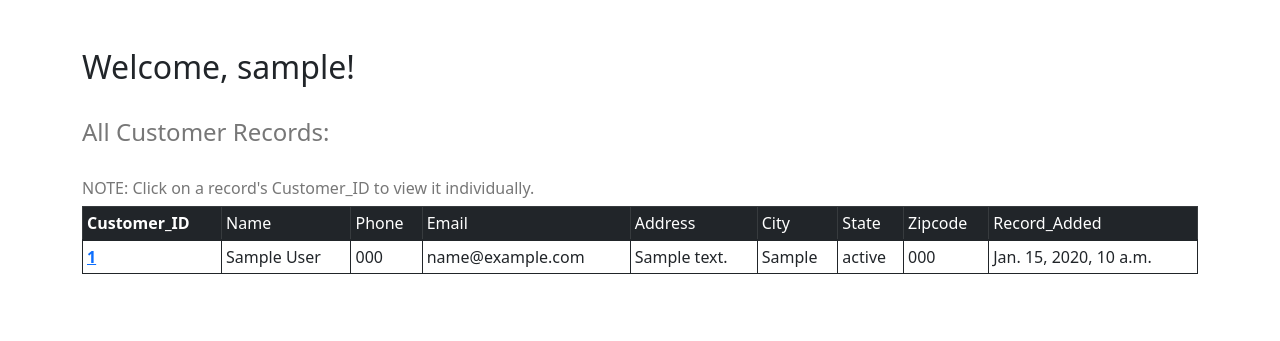
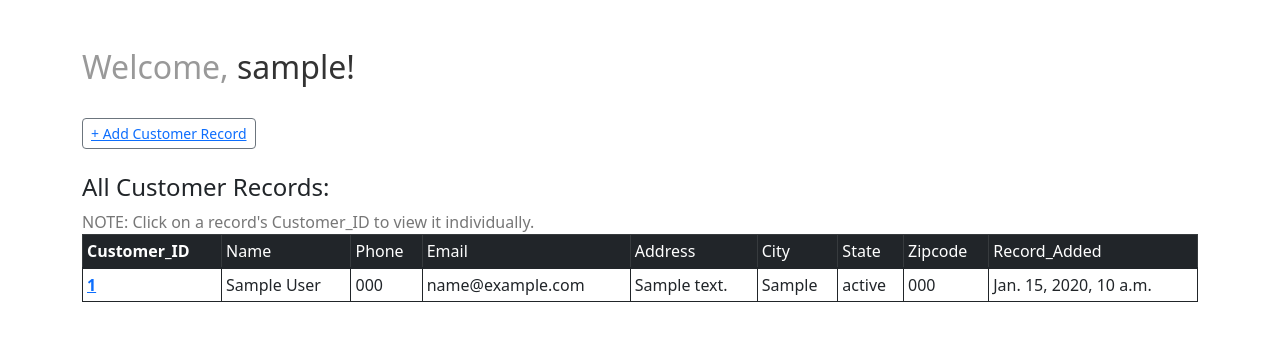
Before and after one commit to paulaji/IM-CRM, a Django app: template imcrm/website/templates/home.html in a window 1280 px wide. Shown: the part 60-401 px from the top of the page. Run offline with Django 4.2, Linux system fonts and the light colour scheme; the template is opened without the code that fills it: values that come from a table or form of the project are taken from there, others are empty; a user stored in the database is signed in; tables that the repository leaves empty hold one stand-in row (values such as "Sample post"); parts of the project's set-up code (start-up, migrations or seed data) failed here and were passed over.

Commit message:
Update home.html

```diff
--- a/imcrm/website/templates/home.html
+++ b/imcrm/website/templates/home.html
@@ -6,10 +6,11 @@
 <!-- django has inbuilt features to check whether a user is logged in or not -->
 <!-- damn django -->
 {% if user.is_authenticated %}
-<h2>Welcome, {{ user.username }}!</h2>
-<br />
+<h2>
+  <span style="font-weight: 100; color: #999">Welcome,</span>
+  <span style="font-weight: 500; color: #333">{{ user.username}}!</span>
+</h2>
 <!-- now we need to display all the customer records -->
-<h4 style="font-weight: 300; color: #777">All Customer Records:</h4>
 <!-- to increase and decrease table size -->
 <!-- maybe consider adding this later -->
 <!-- <div style="font-size: small">
@@ -19,10 +20,17 @@
         <button>large</button>
     </div> -->
 <br />
+<!-- add a button to add new records -->
+<button class="btn btn-outline-secondary btn-sm">
+  <a href="{% url 'add_record' %}">+ Add Customer Record</a>
+</button>
+<br />
+<br />
+<h4 style="font-weight: 500">All Customer Records:</h4>
 <!-- a note saying if we press on the id of each record, it will expand -->
-<h6 style="font-weight: 300; color: #777">
+<span style="font-weight: 100; color: #777">
   NOTE: Click on a record's Customer_ID to view it individually.
-</h6>
+</span>
 <!-- printing the customers as tables -->
 <table class="table table-bordered border-dark table-sm">
   <thead class="table-dark">
```
